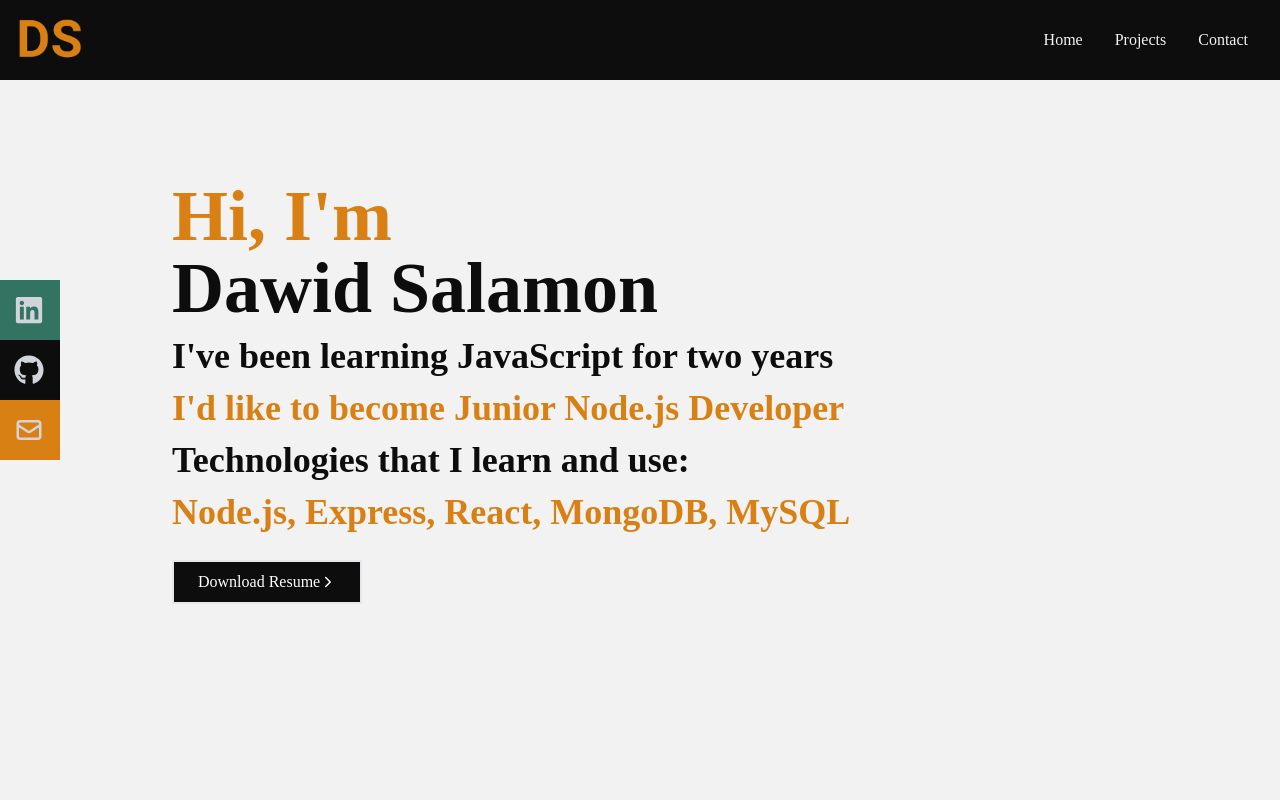
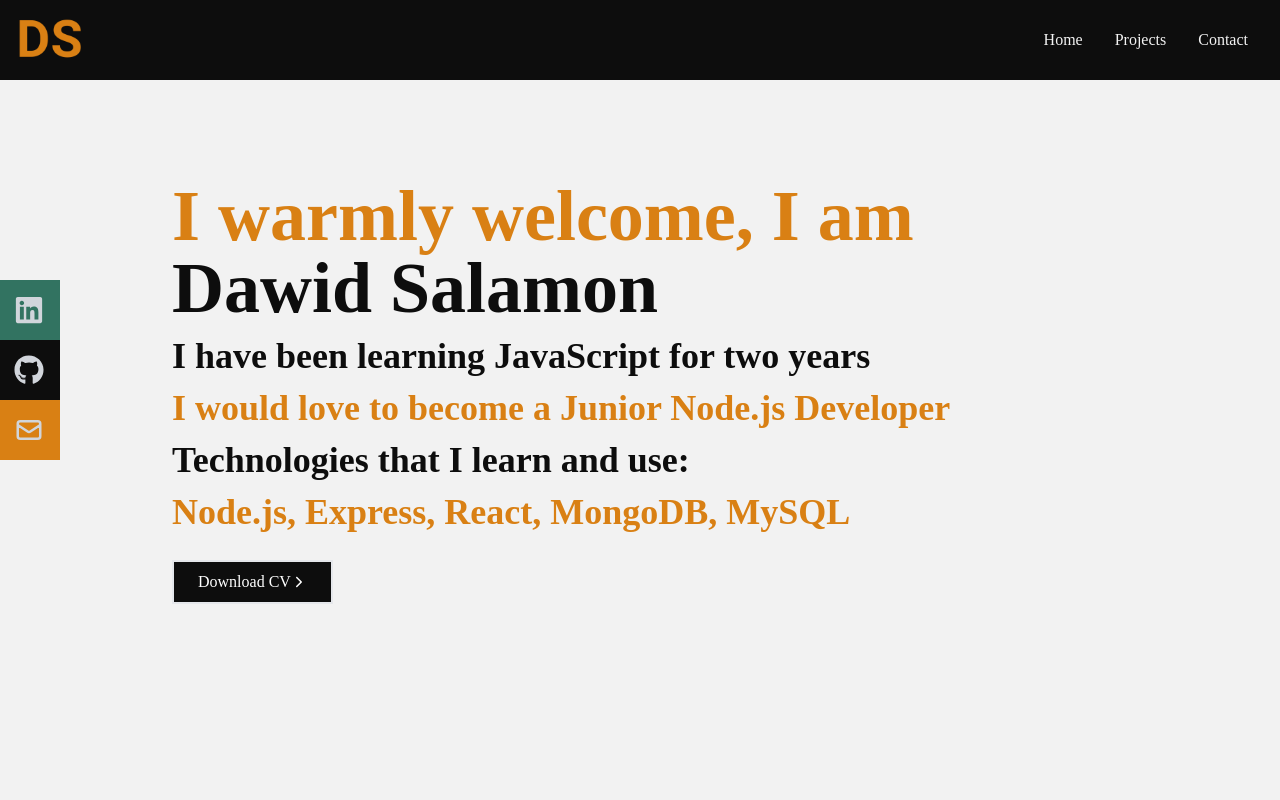
Before and after one commit to saladawid/portfolio-website, a React (Create React App) app: page / in a window 1280 px wide. Shown: the top 800 px of the page. Built offline with nearby package versions, Linux system fonts and the light colour scheme.

Commit message:
text and link changed

```diff
--- a/src/components/Home.js
+++ b/src/components/Home.js
@@ -1,16 +1,16 @@
 import React from 'react';
-import Resume from '../assets/resume.pdf';
+import CV from '../assets/Dawid_Salamon_CV.pdf';
 import {IoIosArrowForward} from 'react-icons/io';
 
 export const Home = () => {
     return (
         <div name="home" className="w-full h-screen bg-[#f2f2f2]">
             <div className="max-w-[1000px] mx-auto px-8 flex flex-col justify-center h-full">
-                <p className="text-3xl sm:text-7xl font-bold text-[#d98014]">Hi, I'm</p>
+                <p className="text-3xl sm:text-7xl font-bold text-[#d98014]">I warmly welcome, I am</p>
                 <h1 className="text-3xl sm:text-7xl mb-3 font-bold text-[#0d0d0d]">Dawid Salamon</h1>
-                <h2 className="text-2xl sm:text-4xl font-bold text-[#0d0d0d]">I've been learning JavaScript for two
+                <h2 className="text-2xl sm:text-4xl font-bold text-[#0d0d0d]">I have been learning JavaScript for two
                     years</h2>
-                <h2 className="text-2xl sm:text-4xl mt-3 font-bold text-[#d98014]">I'd like to become Junior Node.js
+                <h2 className="text-2xl sm:text-4xl mt-3 font-bold text-[#d98014]">I would love to become a Junior Node.js
                     Developer</h2>
                 <p className="text-2xl sm:text-4xl mt-3 font-bold text-[#0d0d0d]">Technologies that I learn and use:</p>
                 <p className="text-2xl sm:text-4xl my-3 font-bold text-[#d98014]">Node.js, Express, React, MongoDB,
@@ -18,8 +18,8 @@ export const Home = () => {
                 <div>
                     <button
                         className="text-white bg-[#0d0d0d] group border-2 px-6 py-2 my-4 hover:bg-[#F28F16] hover:border-[#F28F16] duration-300">
-                        <a className="flex items-center" target="_blank" rel="noreferrer" href={Resume}>
-                            Download Resume
+                        <a className="flex items-center" target="_blank" rel="noreferrer" href={CV}>
+                            Download CV
                             <span className="group-hover:rotate-90 duration-300">
                             <IoIosArrowForward/>
                         </span>
--- a/src/components/Projects.js
+++ b/src/components/Projects.js
@@ -23,7 +23,7 @@ export const Projects = () => {
                             <p className="text-2xl font-bold text-[#327361] tracking-wider">Node, Express, MongoDb -
                                 Mongoose, React, Bootstrap</p>
                             <div className="flex">
-                                <a target="_blank" rel="noreferrer" href="https://dashboard-doctor.herokuapp.com/">
+                                <a target="_blank" rel="noreferrer" href="https://https://appdoctor.project-online.site/">
                                     <button
                                         className="text-center px-4 py-2 mx-4 my-2 bg-white text-black-700 font-bold text-lg hover:bg-[#d98014]">Demo
                                     </button>
```
Also changed, not shown: 1 other file (tests, documents, lock files or other folders).
